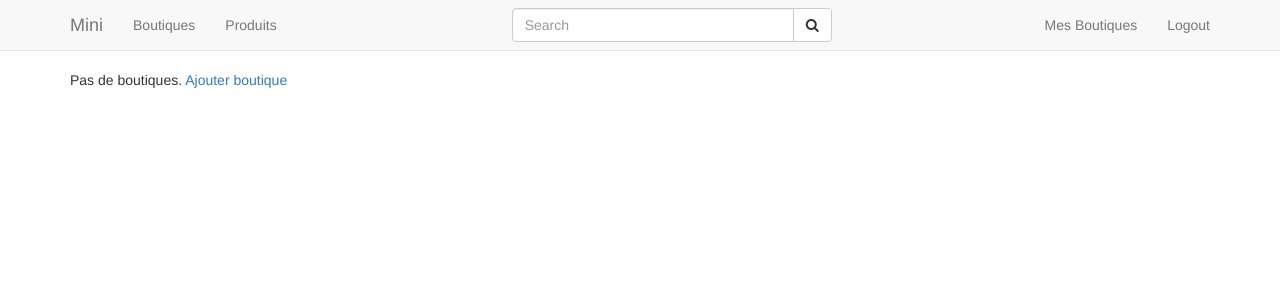
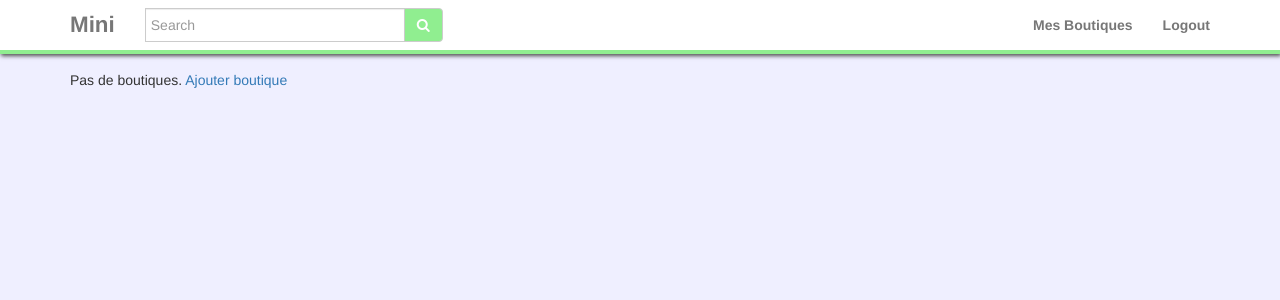
Before and after one commit to MohamedBouzidi/boutique, a Django app: a page that uses shop/templates/base.html in a window 1280 px wide. Shown: the top 300 px of the page. Run offline with Django 3.2, Linux system fonts and the light colour scheme; the visitor is signed in with stand-in values (Sample User, id 1); data that the repository does not hold is empty; style sheets or scripts are compiled from the project's sources; some libraries are stand-ins or nearby versions.

Commit message:
Fixed boutique_detail_view

```diff
--- a/requirements.txt
+++ b/requirements.txt
@@ -1,2 +1,5 @@
 Django>=1.11
 Pillow
+libsass
+django-compressor
+django-sass-processor
--- /dev/null
+++ b/shop/static/shop/scss/theme.scss
@@ -0,0 +1,48 @@
+body {
+    background-color: #efefff;
+}
+
+.navbar {
+    background: white;
+    border-radius: 0;
+    border-bottom: 4px solid lightgreen;
+    box-shadow: 1px 2px 4px #505050;
+    .navbar-brand {
+        font-weight: bold;
+        font-size: 1.6em;
+    }
+    .navbar-form {
+        button {
+            background-color: lightgreen;
+            color: white;
+        }
+        input[type=text] {
+            width: 260px;
+            border-radius: 0;
+            padding: 5px;
+            outline: none;
+        }
+    }
+    .nav {
+        a {
+            color: black;
+            font-weight: bold;
+            &:hover {
+                color: lightgreen;
+            }
+        }
+    }
+    .dropdown {
+        .dropdown-menu a {
+            padding: 10px;
+        }
+    }
+}
+
+.product {
+    .thumbnail {
+        &:hover {
+            border: 1px solid lightgreen;
+        }
+    }
+}
--- a/shop/templates/base.html
+++ b/shop/templates/base.html
@@ -7,6 +7,8 @@
     <link rel="stylesheet" href="{% static 'shop/css/bootstrap.min.css' %}">
     <link rel="stylesheet" href="{% static 'shop/css/style.css' %}">
 
+    {% load sass_tags %}
+    <link rel="stylesheet" href="{% sass_src 'shop/scss/theme.scss' %}">
 
     <script src="{% static 'shop/js/jquery.min.js' %}"></script>
     <script src="{% static 'shop/js/bootstrap.min.js' %}"></script>
--- a/shop/templates/navigation.html
+++ b/shop/templates/navigation.html
@@ -10,20 +10,14 @@
       <a class="navbar-brand" href="{% url 'index' %}">Mini</a>
     </div>
     <div class="collapse navbar-collapse" id="bs-example-navbar-collapse-1">
-      <ul class="nav navbar-nav">
-        <li><a href="#">Boutiques</a></li>
-        <li><a href="{% url 'index' %}">Produits</a></li>
-      </ul>
-      <div class="col-sm-4 col-md-4 col-md-offset-2">
-          <form class="navbar-form" role="search">
-          <div class="input-group">
-              <input type="text" class="form-control" placeholder="Search" id="search-input" name="q" size="40">
-              <div class="input-group-btn">
-                  <button class="btn btn-default" type="submit"><i class="fa fa-search"></i></button>
-              </div>
+      <form class="navbar-form navbar-left" role="search">
+      <div class="input-group">
+          <input type="text" class="form-control" placeholder="Search" id="search-input" name="q" size="25">
+          <div class="input-group-btn">
+              <button class="btn btn-default" type="submit"><i class="fa fa-search"></i></button>
           </div>
-          </form>
       </div>
+      </form>
       <ul class="nav navbar-nav navbar-right">
         <li class="dropdown">
           <a href="#" class="dropdown-toggle" data-toggle="dropdown" role="button" aria-haspopup="true" aria-expanded="false">Mes Boutiques</a>
--- a/shop/templates/shop/boutique_form.html
+++ b/shop/templates/shop/boutique_form.html
@@ -2,6 +2,8 @@
 
 {% block content %}
     <div class="row">
+        <div class="panel panel-default">
+            <div class="panel-body">
                 <div class="col-md-6 col-md-offset-3">
                     <form method="post" enctype="multipart/form-data">
                         {% csrf_token %}
@@ -10,4 +12,6 @@
                     </form>
                 </div>
             </div>
+        </div>
+    </div>
 {% endblock %}
--- a/shop/templates/shop/boutique_list.html
+++ b/shop/templates/shop/boutique_list.html
@@ -2,6 +2,9 @@
 
 {% block content %}
     {% if boutiques %}
+    <div class="panel panel-default">
+        <div class="panel-body">
+            <h2>Mes Boutiques</h2>
             <table class="table">
                 <thead>
                     <th>#</th>
@@ -30,6 +33,8 @@
                     {% endfor %}
                 </tbody>
             </table>
+        </div>
+    </div>
     {% else %}
         <p>Pas de boutiques. <a href="{% url 'new_boutique' %}">Ajouter boutique</a></p>
     {% endif %}
```
Also changed, not shown: boutique/settings.py (+12 -0 lines), shop/static/shop/scss/theme.css (added, +29 -0 lines), shop/templates/partials/search.html (+4 -4 lines), shop/templates/shop/boutique_detail.html (+2 -17 lines), shop/templates/shop/boutique_detail_base.html (added, +27 -0 lines), shop/templates/shop/product_detail.html (+15 -2 lines), shop/templates/shop/product_form.html (+7 -11 lines), shop/views/product.py (+10 -0 lines), static/shop/css/shop/scss/theme.css (added, +31 -0 lines), 2 other files. Lines whose indentation alone changed are shown as unchanged.
